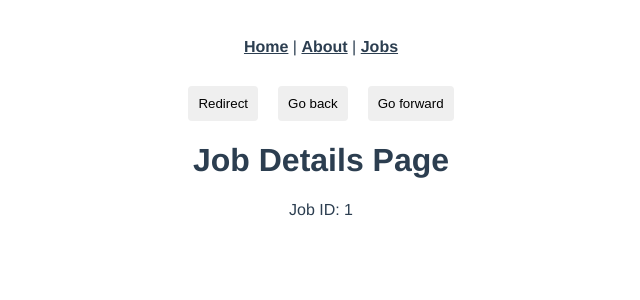
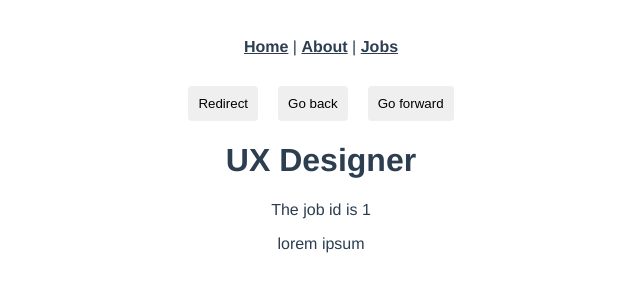
Before and after one commit to NNEUID/vue-three-router, a Vue app: page /jobs/1 in a window 1280 px wide. Shown: the top 300 px of the page, without its empty margins (319-959 px from the left). Built offline with nearby package versions, Linux system fonts and the light colour scheme; data requests are answered from the project's data file.

Commit message:
add condtions to show job(s) if loaded

```diff
--- a/src/views/jobs/JobDetails.vue
+++ b/src/views/jobs/JobDetails.vue
@@ -1,16 +1,29 @@
 <template>
-  <h1>Job Details Page</h1>
-  <p>Job ID: {{ id }}</p>
+    <div v-if="job">
+        <h1>{{ job.title }}</h1>
+        <p>The job id is {{ job.id }}</p>
+        <p>{{ job.details }}</p>
+    </div>
+    <div v-else>
+        Loading...
+    </div>
 </template>
 
 <script>
 export default {
     props: ['id'],
-data() {
-    return {
-        // id: this.$route.params.id
+    data() {
+        return {
+            // id: this.$route.params.id
+            job: null
+        }
+    },
+    mounted() {
+        fetch('http://localhost:3000/jobs/' + this.id)
+            .then(res => res.json())
+            .then(data => this.job = data)
+            .catch(error => console.log(error))
     }
-}
 }
 </script>
 
--- a/src/views/jobs/Jobs.vue
+++ b/src/views/jobs/Jobs.vue
@@ -1,9 +1,14 @@
 <template>
   <h1>Jobs</h1>
-  <div v-for="job in jobs" :key="job.id" class="job">
-    <router-link :to="{ name: 'jobdetails', params: { id: job.id } }">
-      <h2>Title: {{ job.title }}</h2>
-    </router-link>
+  <div v-if="jobs.length">
+    <div v-for="job in jobs" :key="job.id" class="job">
+      <router-link :to="{ name: 'jobdetails', params: { id: job.id } }">
+        <h2>Title: {{ job.title }}</h2>
+      </router-link>
+    </div>
+    <div>
+      Loading...
+    </div>
   </div>
 </template>
 
```
